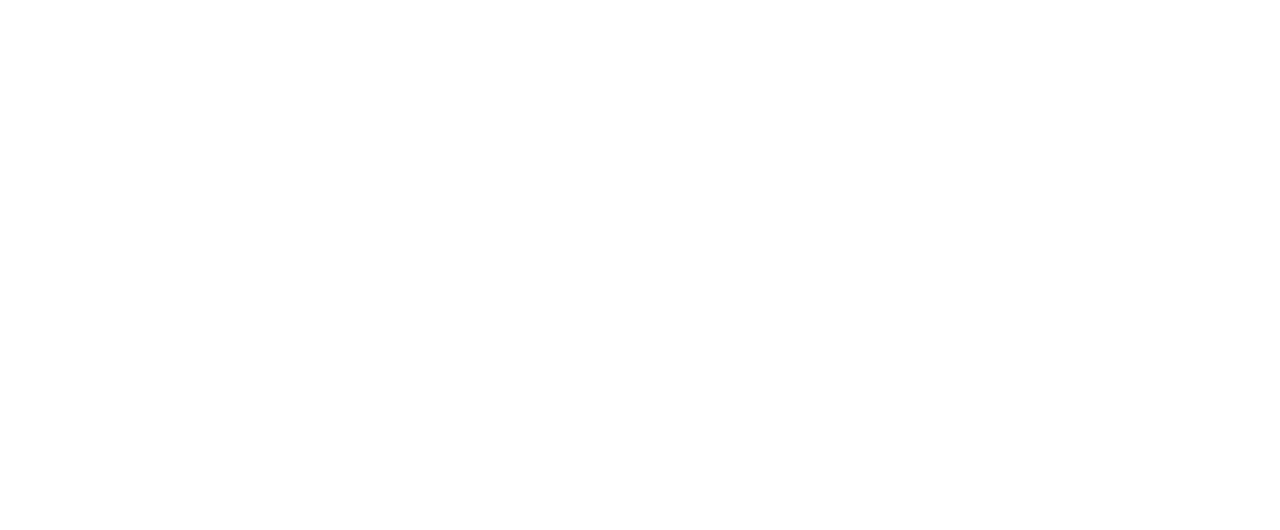
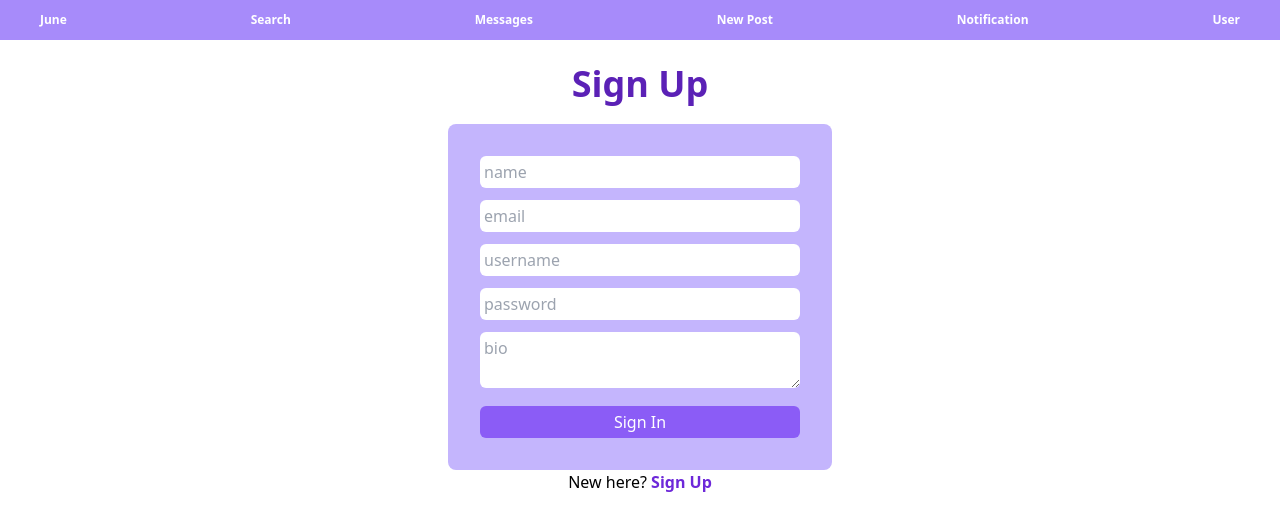
Before and after one commit to t-rex777/june, a React (Create React App) app in the folder packages/app/: page /signup in a window 1280 px wide. Shown: the top 530 px of the page. Built offline with nearby package versions, Linux system fonts and the light colour scheme.

Commit message:
feat : signup and sign pages

```diff
--- a/packages/app/src/JuneRoutes.tsx
+++ b/packages/app/src/JuneRoutes.tsx
@@ -1,6 +1,8 @@
 import React from "react";
 import { BrowserRouter, Switch, Route } from "react-router-dom";
 import App from "./App";
+import Signin from './features/user/Signin';
+import Signup from './features/user/Signup';
 interface Props {}
 
 const JuneRoutes: React.FC<Props> = () => {
@@ -8,6 +10,8 @@
     <BrowserRouter>
       <Switch>
         <Route path="/" exact component={App} />
+        <Route path="/signin" exact component={Signin} />
+        <Route path="/signup" exact component={Signup} />
       </Switch>
     </BrowserRouter>
   );
--- a/packages/app/src/base/Base.tsx
+++ b/packages/app/src/base/Base.tsx
@@ -1,6 +1,6 @@
 import React from "react";
-import TopNav from "./TopNav";
-import BottomNav from "./BottomNav";
+import TopNav from "./MobileTopNav";
+import BottomNav from "./MobileBottomNav";
 import DesktopNav from "./DesktopNav";
 import baseStyles from "./base.module.css"
 interface Props {
@@ -18,7 +18,7 @@
       <div className={baseStyles.desktopNav}>
         <DesktopNav />
       </div>
-      <div className={`${props.className} pt-1 pb-5`}>{props.children}</div>
+      <div className={`${props.className}`}>{props.children}</div>
     </>
   );
 };
--- a/packages/app/src/base/BottomNav.tsx
+++ /dev/null
@@ -1,26 +0,0 @@
-import React from "react";
-import { Link } from "react-router-dom";
-interface Props {}
-
-const BottomNav: React.FC<Props> = () => {
-  return (
-    <nav className="bg-purple-400 px-10 py-3 fixed bottom-0 w-screen">
-      <ul className="flex flex-row justify-between ">
-        <Link to="/">
-          <li className="text-white text-xs font-semibold sm:text-lg">Home</li>
-        </Link>
-        <Link to="/">
-          <li  className="text-white text-xs font-semibold sm:text-lg">New post</li>
-        </Link>
-        <Link to="/">
-          <li className="text-white text-xs font-semibold sm:text-lg">Notification</li>
-        </Link>
-        <Link to="/">
-          <li className="text-white text-xs font-semibold sm:text-lg">User</li>
-        </Link>
-      </ul>
-    </nav>
-  );
-};
-
-export default BottomNav;
--- a/packages/app/src/base/TopNav.tsx
+++ /dev/null
@@ -1,23 +0,0 @@
-import React from "react";
-import { Link } from "react-router-dom";
-interface Props {}
-
-const TopNav: React.FC<Props> = () => {
-  return (
-    <nav className="bg-purple-400 px-10 py-3 fixed w-screen">
-      <ul className="flex flex-row justify-between">
-        <Link to="/">
-          <li className="text-white text-xs font-semibold sm:text-lg">June</li>
-        </Link>
-        <Link to="/">
-          <li className="text-white text-xs font-semibold sm:text-lg">search bar</li>
-        </Link>
-        <Link to="/">
-          <li className="text-white text-xs font-semibold sm:text-lg">messages</li>
-        </Link>
-      </ul>
-    </nav>
-  );
-};
-
-export default TopNav;
--- a/packages/app/src/features/user/Signin.tsx
+++ b/packages/app/src/features/user/Signin.tsx
@@ -1,11 +1,68 @@
-import React from 'react'
+import React, { useState } from "react";
+import Base from "./../../base/Base";
+import { Link } from "react-router-dom";
+import { SigninUser } from "./userTypes";
 
-interface Props {
+const Signin: React.FC = () => {
+  const [userData, setUserData] = useState<SigninUser>({
+    username: "",
+    password: "",
+  });
+  const handleChange = (e: React.ChangeEvent<HTMLInputElement>) => {
+    const { value, name } = e.target;
+    setUserData((prevValue) => {
+      return {
+        ...prevValue,
+        [name]: value,
+      };
+    });
+  };
+  const submitForm = () => {};
+  return (
+    <Base className="flex flex-col items-center	 pt-20">
+      <h1 className="text-center text-4xl mb-5 text-purple-800 font-bold">
+        Sign In
+      </h1>
+      <form
+        onSubmit={submitForm}
+        className="bg-purple-300 p-8 rounded-lg w-max xsm:w-96"
+      >
+        <input
+          type="text"
+          name="username"
+          placeholder="username"
+          value={userData.username}
+          onChange={handleChange}
+          className="p-1 mb-3 rounded-md w-full"
+        />
+        <br />
+        <input
+          type="text"
+          name="password"
+          placeholder="password"
+          value={userData.password}
+          onChange={handleChange}
+          className="p-1 mb-3 rounded-md w-full"
+        />
+        <br />
+        <div className="flex justify-end">
+          <button
+            type="submit"
+            className="w-full text-white p-1 rounded-md bg-purple-500 hover:bg-purple-400 "
+          >
+            Sign In
+          </button>
+        </div>
+      </form>
+      <p>
+        New here?{" "}
+        <Link to="/signup" className="text-purple-700 font-bold	">
+          Sign Up
+        </Link>
+      </p>
 
-}
+    </Base>
+  );
+};
 
-const Signin: React.FC<Props> = () => {
-        return (<div></div>)
-}
-
-export default Signin
+export default Signin;
--- a/packages/app/src/features/user/Signup.tsx
+++ b/packages/app/src/features/user/Signup.tsx
@@ -1,11 +1,94 @@
-import React from 'react'
+import React, { useState } from "react";
+import Base from "./../../base/Base";
+import { Link } from "react-router-dom";
+import { SignupUser } from "./userTypes";
 
-interface Props {
+const Signup: React.FC = () => {
+  const [userData, setUserData] = useState<SignupUser>({
+    name: "",
+    email: "",
+    username: "",
+    password: "",
+    bio: "",
+  });
+  const handleChange = (
+    e: React.ChangeEvent<HTMLInputElement | HTMLTextAreaElement>
+  ) => {
+    const { value, name } = e.target;
+    setUserData((prevValue) => {
+      return {
+        ...prevValue,
+        [name]: value,
+      };
+    });
+  };
+  const submitForm = () => {};
+  return (
+    <Base className="flex flex-col items-center	 pt-16 pb-16">
+      <h1 className="text-center text-4xl mb-5 text-purple-800 font-bold">
+        Sign Up
+      </h1>
+      <form
+        onSubmit={submitForm}
+        className="bg-purple-300 p-8 rounded-lg w-72 xsm:w-96"
+      >
+        <input
+          type="text"
+          name="name"
+          placeholder="name"
+          value={userData.name}
+          onChange={handleChange}
+          className="p-1 mb-3 rounded-md w-full"
+        />
+        <input
+          type="text"
+          name="email"
+          placeholder="email"
+          value={userData.email}
+          onChange={handleChange}
+          className="p-1 mb-3 rounded-md w-full"
+        />
+        <input
+          type="text"
+          name="username"
+          placeholder="username"
+          value={userData.username}
+          onChange={handleChange}
+          className="p-1 mb-3 rounded-md w-full"
+        />
+        <input
+          type="text"
+          name="password"
+          placeholder="password"
+          value={userData.password}
+          onChange={handleChange}
+          className="p-1 mb-3 rounded-md w-full"
+        />
+        <textarea
+          name="bio"
+          placeholder="bio"
+          value={userData.bio}
+          onChange={handleChange}
+          className="p-1 mb-3 rounded-md w-full"
+        />
+        <div className="flex justify-end">
+          <button
+            type="submit"
+            className="w-full text-white p-1 rounded-md bg-purple-500 hover:bg-purple-400 "
+          >
+            Sign In
+          </button>
+        </div>
+      </form>
+      <p>
+        New here?{" "}
+        <Link to="/signup" className="text-purple-700 font-bold	">
+          Sign Up
+        </Link>
+      </p>
+      <p>{userData.bio}</p>
+    </Base>
+  );
+};
 
-}
-
-const Signup: React.FC<Props> = () => {
-        return (<div></div>)
-}
-
-export default Signup
+export default Signup;
--- a/packages/app/tailwind.config.js
+++ b/packages/app/tailwind.config.js
@@ -1,11 +1,14 @@
 module.exports = {
-  purge: ['./src/**/*.{js,jsx,ts,tsx}', './public/index.html'],
+  purge: ["./src/**/*.{js,jsx,ts,tsx}", "./public/index.html"],
   darkMode: false, // or 'media' or 'class'
   theme: {
     extend: {},
+    screens: {
+      xsm: "480px"
+    }
   },
   variants: {
     extend: {},
   },
   plugins: [],
-}
+};
```
Also changed, not shown: 1 other file (tests, documents, lock files or other folders).
